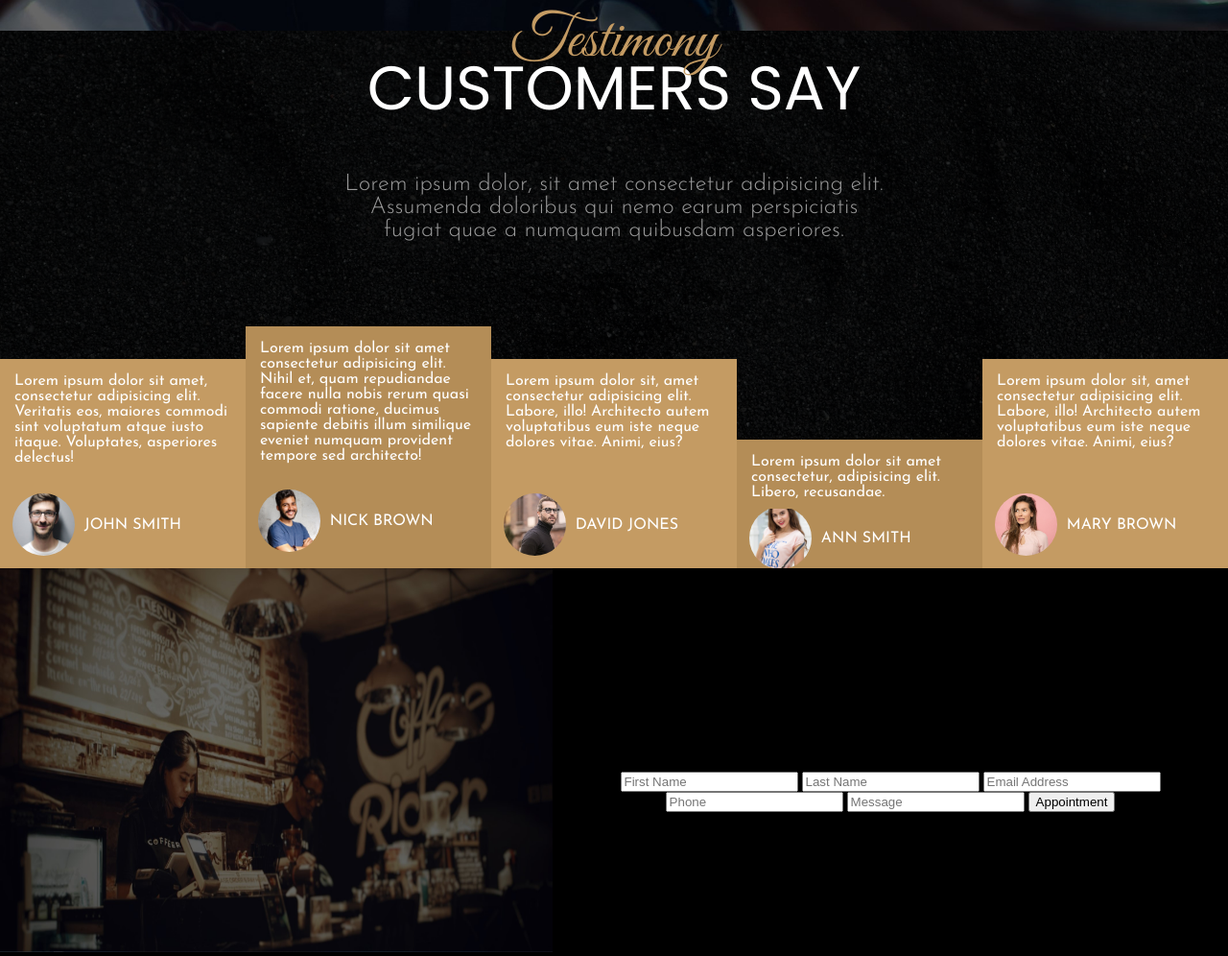
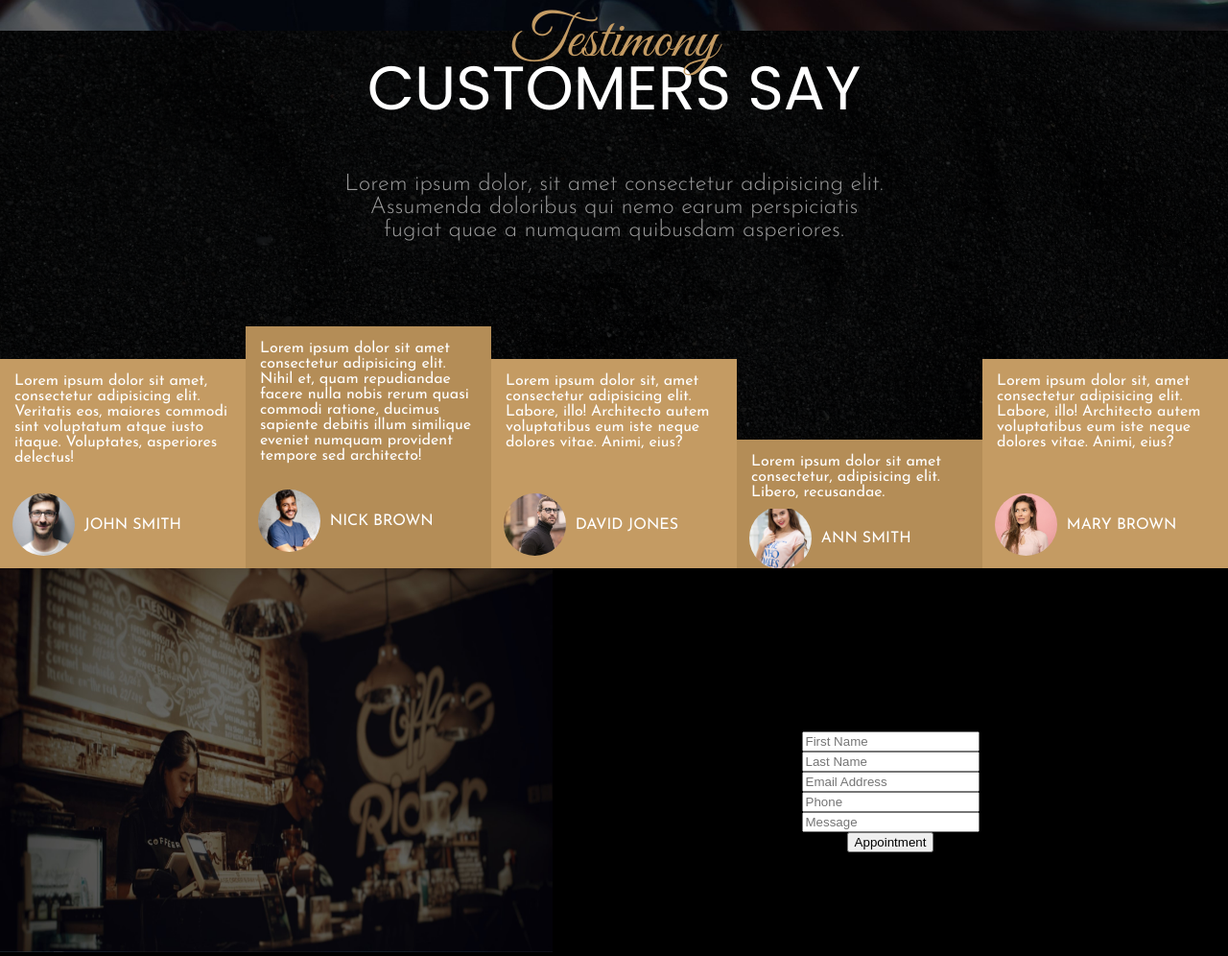
Before and after one commit to Ameer2000Mzori/Coffee-House, a website built with webpack: page src/index.html in a window 1280 px wide. Shown: the part 2088-3084 px from the top of the page at 96% size. Built offline with nearby package versions, Linux system fonts and the light colour scheme.

Commit message:
added styling contact right form wrap

```diff
--- a/src/style.scss
+++ b/src/style.scss
@@ -1572,7 +1572,17 @@ body {
         text-align: center;
         align-items: center;
         justify-content: center;
-      }
-    }
-  }
-}
+
+        .contact-Right-Form-Wrap {
+          width: 80%;
+          height: 60%;
+          display: flex;
+          flex-direction: column;
+          text-align: center;
+          align-items: center;
+          justify-content: center;
+        }
+      }
+    }
+  }
+}
```
Also changed, not shown: src/style.css, 1 other file.
